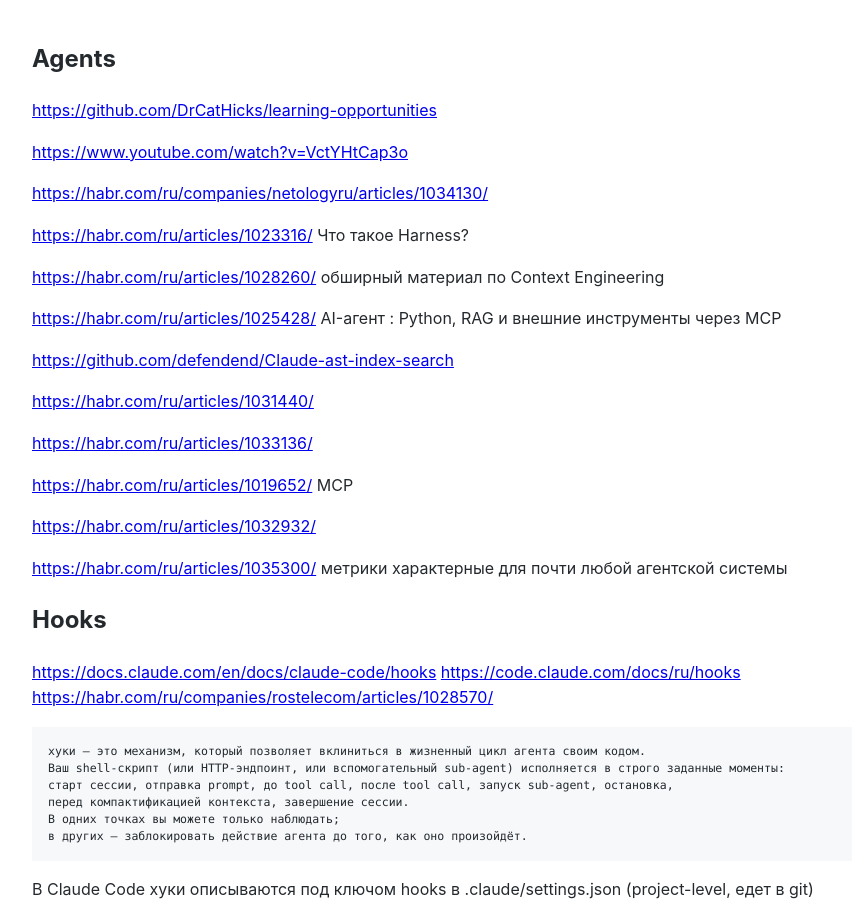
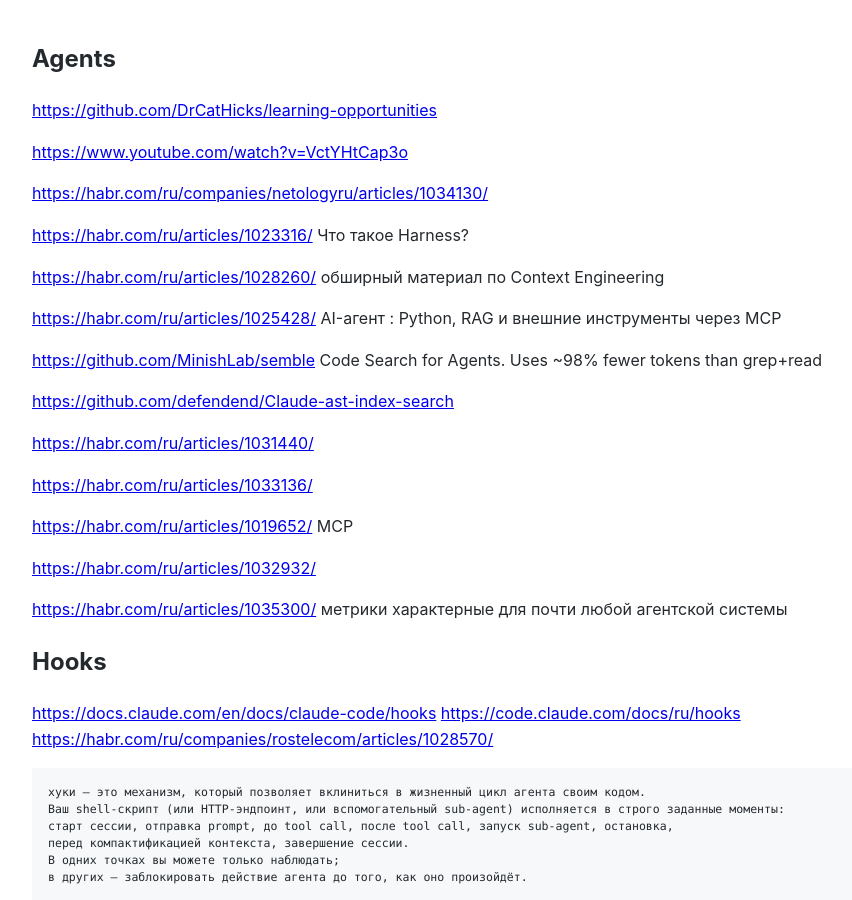
Before and after one commit to Michael-Lubinsky/michael-lubinsky.github.com, a Jekyll site: the page built from ml/agent.md, in a window 1280 px wide and 900 px high. Shown: the whole window, without its empty margins (158-1010 px from the left). Built offline with Jekyll 4.4.1, drawn with Linux system fonts in a browser that asks for light colours; our own code applies the rules of GitHub Pages for plain Markdown files.

Commit message:
Update agent.md

```diff
--- a/ml/agent.md
+++ b/ml/agent.md
@@ -11,6 +11,8 @@
 <https://habr.com/ru/articles/1028260/> обширный материал по Context Engineering
 
 <https://habr.com/ru/articles/1025428/> AI-агент : Python, RAG и внешние инструменты через MCP
+
+<https://github.com/MinishLab/semble>  Code Search for Agents. Uses ~98% fewer tokens than grep+read
 
 <https://github.com/defendend/Claude-ast-index-search>
 
```
